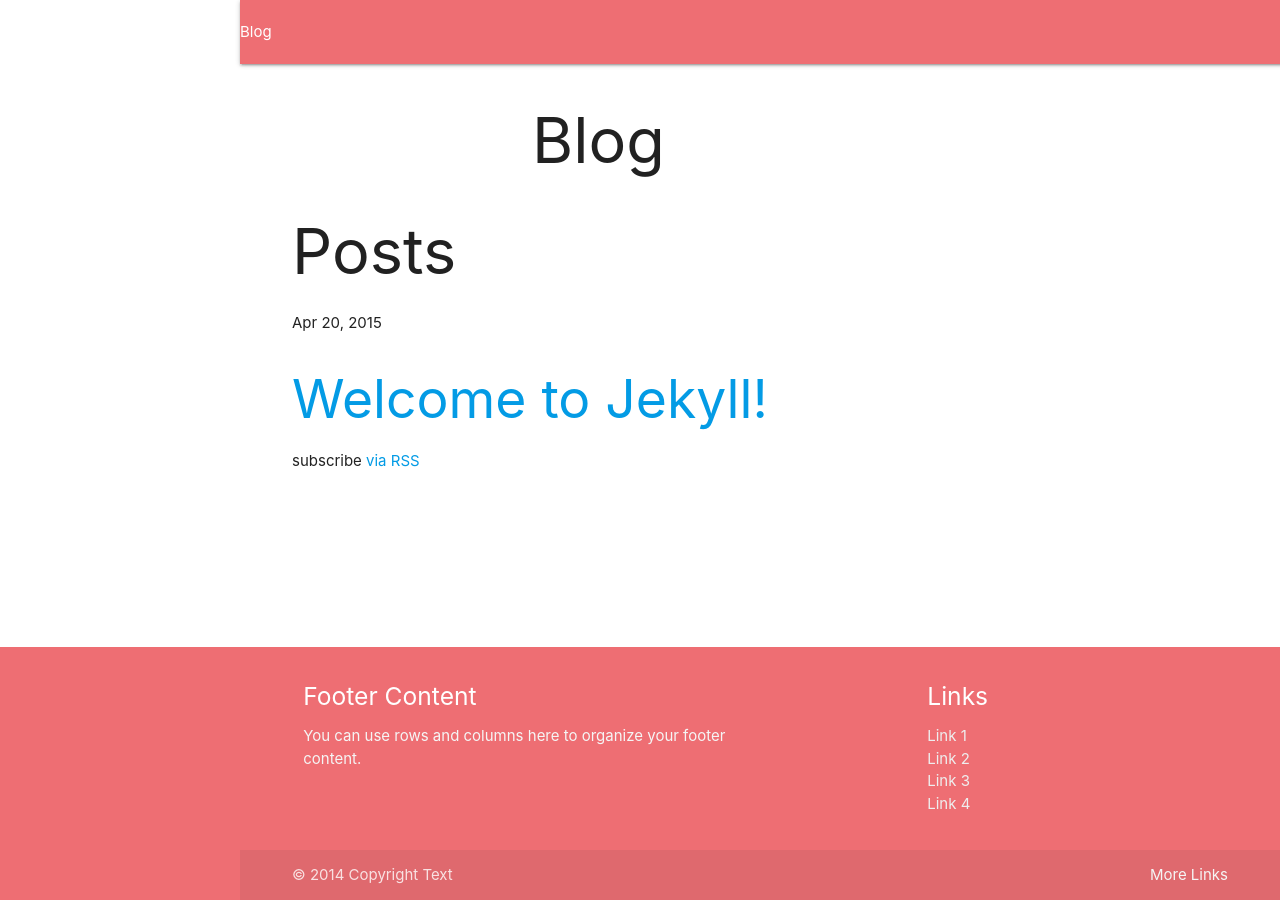
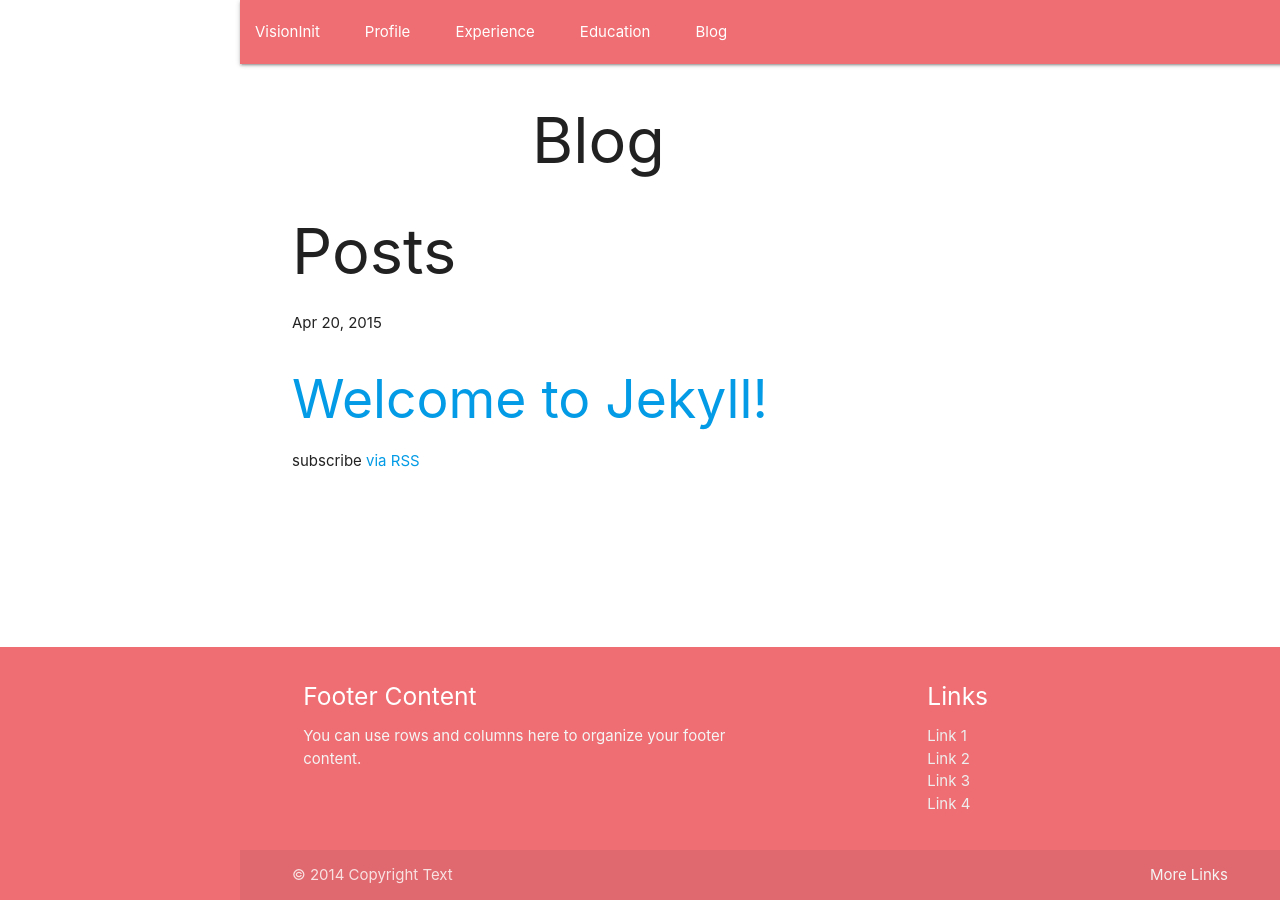
Before and after one commit to visioninit/visioninit.github.io, a Jekyll site: the page built from blog.md, in a window 1280 px wide. Built offline with Jekyll 4.4.1, drawn with Linux system fonts in a browser that asks for light colours; nearby versions of some CDN libraries; library files that are not in the unit come from our copies.

Commit message:
style and layout updates

```diff
--- a/_includes/header.html
+++ b/_includes/header.html
@@ -1,16 +1,14 @@
 <header>
   <div class="navbar-fixed">
-<nav>
+    <nav id="side-nav-spy">
       <div class="nav-wrapper">
-    <a href="page-title">{{ page.title }}</a>
-    {{ site.name }}
         <div class="icons right"><i class="mdi-action-group-work"></i></div>
         <ul class="side-nav fixed" id="slide-out">
           <li class="logo"><a class="site-title" href="{{ site.baseurl }}/">{{ site.title }}</a></li>
-      <li><a class="site-title" href="/#Profile"><i class="large mdi-action-assignment-ind left"></i>Profile</a></li>
-      <li><a class="site-title" href="/#Experience"><i class="large mdi-navigation-apps left"></i>Experience</a></li>
-      <li><a class="site-title" href="/#Education"><i class="large mdi-social-school left"></i>Education</a></li>
-      <li><a class="site-title" href="/blog"><i class="large mdi-action-speaker-notes left"></i>Blog</a></li>
+          <li><a href="#profile"><i class="large mdi-action-assignment-ind left"></i>Profile</a></li>
+          <li><a href="#experience"><i class="large mdi-navigation-apps left"></i>Experience</a></li>
+          <li><a href="#education"><i class="large mdi-social-school left"></i>Education</a></li>
+          <li><a href="/blog"><i class="large mdi-action-speaker-notes left"></i>Blog</a></li>
         </ul>
         <a href="#" data-activates="slide-out" class="button-collapse"><i class="mdi-navigation-menu"></i></a>
       </div>
--- a/_layouts/default.html
+++ b/_layouts/default.html
@@ -3,7 +3,7 @@
 
   {% include head.html %}
 
-  <body>
+  <body data-spy="scroll" data-target="side-nav">
 
     {% include header.html %}
     <main>
```
Also changed, not shown: other parts of _layouts/default.html (+1 -0 lines), index.html (+10 -4 lines). Lines whose indentation alone changed are shown as unchanged.
